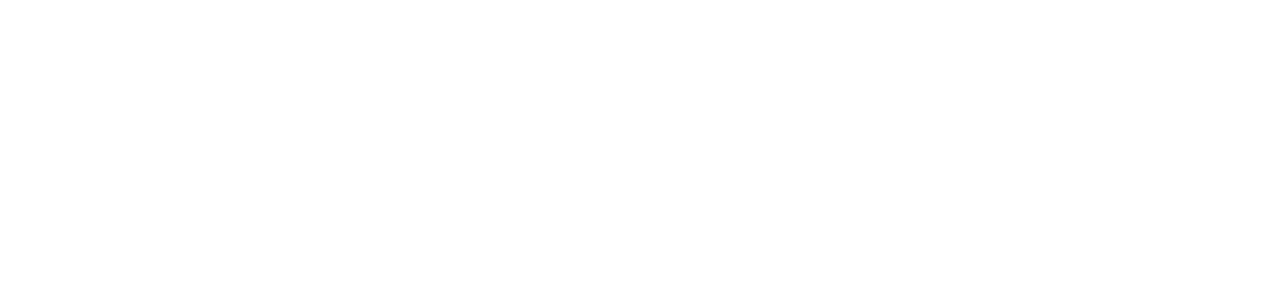
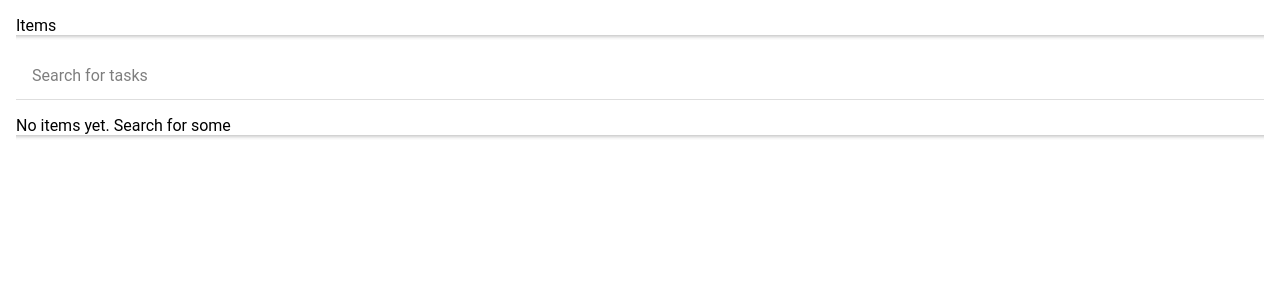
Before and after one commit to rarescioroga/mobile-exam-template, a React (Create React App) app: page / in a window 1280 px wide. Shown: the top 300 px of the page. Built offline with nearby package versions, Linux system fonts and the light colour scheme.

Commit message:
solved 1

```diff
--- a/src/AppRoutes.tsx
+++ b/src/AppRoutes.tsx
@@ -2,6 +2,8 @@
 import {IonReactRouter} from "@ionic/react-router";
 import React, {useEffect} from "react";
 import {useGlobalMutation, useGlobalState} from "./containers/main";
+import {Route, Switch} from "react-router";
+import ItemList from "./scenes/items/components/ItemList";
 
 
 const AppRoutes = () => {
@@ -13,7 +15,11 @@
     <IonApp>
       <IonReactRouter>
         <IonRouterOutlet>
-
+          <Switch>
+            <Route exact path='/'>
+              <ItemList />
+            </Route>
+          </Switch>
         </IonRouterOutlet>
       </IonReactRouter>
     </IonApp>
--- a/src/scenes/items/api/item-service.js
+++ b/src/scenes/items/api/item-service.js
@@ -1,6 +1,6 @@
 import axios from "axios";
 
-const backendUrl = 'http://localhost:3001/';
+const backendUrl = 'http://localhost:3001';
 
 export const getItems = async () => {
   return axios.get(`${backendUrl}/items/`)
@@ -8,6 +8,13 @@
       return response;
     });
 };
+
+export const getTasks = async (queryParam) => {
+  return axios.get(`${backendUrl}/task?q=${queryParam}`)
+    .then(response => {
+      return response;
+    });
+}
 
 export const updateItems = async (updatedItem) => {
 
--- a/src/scenes/items/components/ItemList.js
+++ b/src/scenes/items/components/ItemList.js
@@ -1,15 +1,54 @@
-import React from 'react';
-import { IonPage, IonHeader, IonContent } from '@ionic/react';
+import React, {useEffect, useState} from 'react';
+import {IonPage, IonHeader, IonContent, IonItem, IonInput, IonLoading} from '@ionic/react';
+
+import {useGlobalMutation, useGlobalState} from "../../../containers/main";
+import {getTasks} from "../api/item-service";
+import ItemCard from "./ItemCard";
 
 const ItemList = () => {
+  const mutationContext = useGlobalMutation();
+  const stateContext = useGlobalState();
+  const { items } = stateContext;
+  const [userInput, setUserInput] = useState('');
+  const [loading, setLoading] = useState(false);
+
+  useEffect(() => {
+    if(userInput){
+      setLoading(true);
+      getTasks(userInput).then(response => {
+        const items = response.data;
+        mutationContext.setItems(items);
+        setLoading(false);
+      });
+    } else {
+      mutationContext.setItems([]);
+    }
+
+    setLoading(false);
+  }, [userInput]);
+
   return (
-    <IonPage>
+    <IonPage style={{padding: 16}}>
       <IonHeader>
         Items
       </IonHeader>
       <IonContent>
-
+        <IonItem style={{marginTop: 16, marginBottom: 16}}>
+          <IonInput value={userInput} onIonChange={(e) => setUserInput(e.detail.value)} type={"text"} placeholder={'Search for tasks'}/>
+        </IonItem>
+        {
+          items.length > 0 ? (
+            items.map(item => (
+              <ItemCard key={item.text} title={item.text} subtitle={item.status} body={item.version}/>
+            ))
+          ) : (
+            <IonHeader>
+              No items yet. Search for some
+            </IonHeader>
+          )
+        }
       </IonContent>
+      <IonLoading isOpen={loading}/>
     </IonPage>
   )
 };
```
Also changed, not shown: 1 other file (tests, documents, lock files or other folders).
